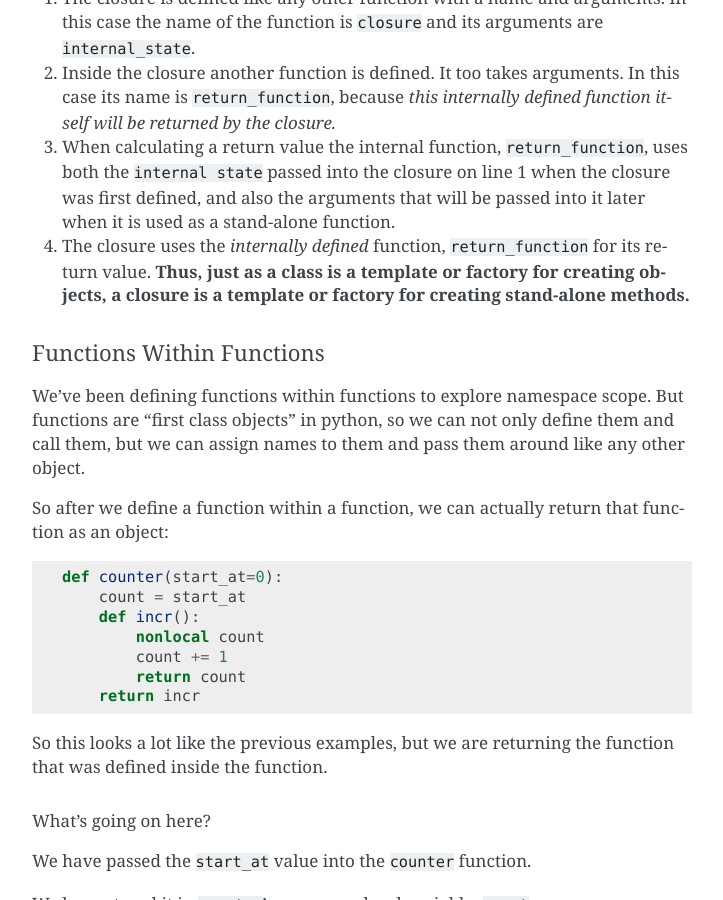
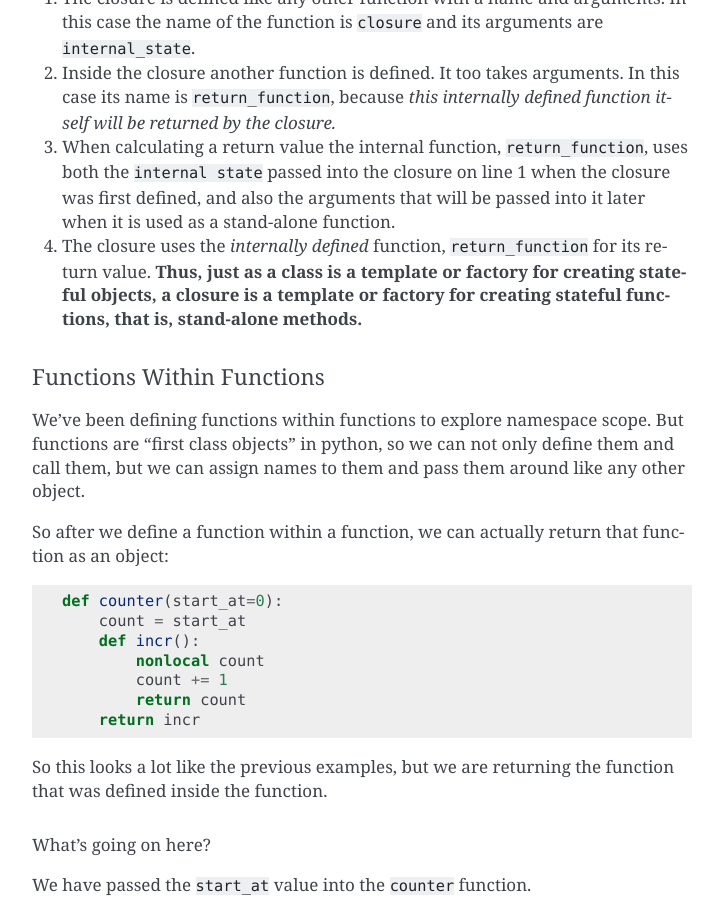
Before and after one commit to rriehle/FP3, a Sphinx documentation site: the page built from source/index.rst, in a window 1280 px wide and 900 px high, scrolled down 3330 px. Shown: the whole window, without its empty margins (388-1111 px from the left). Built offline with Sphinx 7.4.7, drawn with Linux system fonts in a browser that asks for light colours.

Commit message:
better wording

```diff
--- a/source/index.rst
+++ b/source/index.rst
@@ -139,7 +139,7 @@ Let's unpack that line by line.
 1.  The closure is defined like any other function with a name and arguments.  In this case the name of the function is ``closure`` and its arguments are ``internal_state``.
 2.  Inside the closure another function is defined.  It too takes arguments.  In this case its name is ``return_function``, because *this internally defined function itself will be returned by the closure.*
 3.  When calculating a return value the internal function, ``return_function``, uses both the ``internal state`` passed into the closure on line 1 when the closure was first defined, and also the arguments that will be passed into it later when it is used as a stand-alone function.
-4.  The closure uses the *internally defined* function, ``return_function`` for its return value.  **Thus, just as a class is a template or factory for creating objects, a closure is a template or factory for creating stand-alone methods.**
+4.  The closure uses the *internally defined* function, ``return_function`` for its return value.  **Thus, just as a class is a template or factory for creating stateful objects, a closure is a template or factory for creating stateful functions, that is, stand-alone methods.**
 
 
 Functions Within Functions
```
